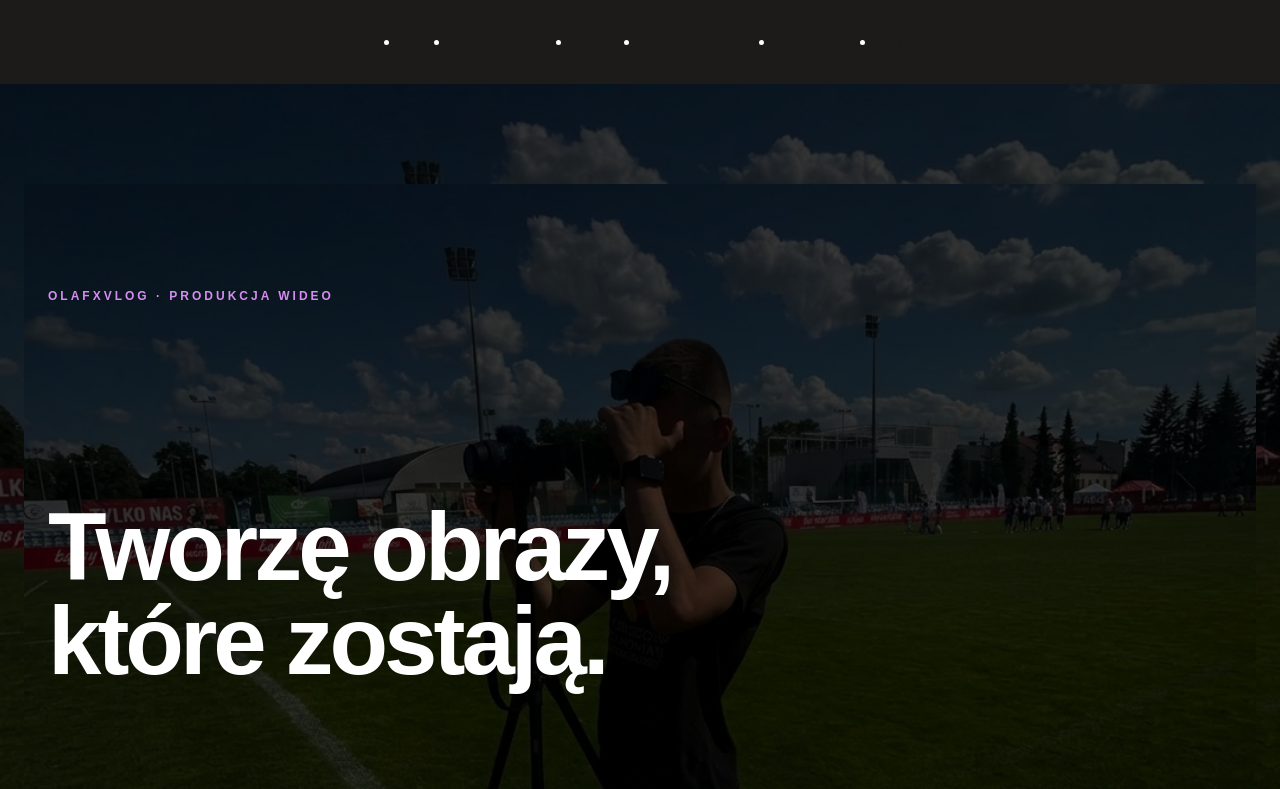
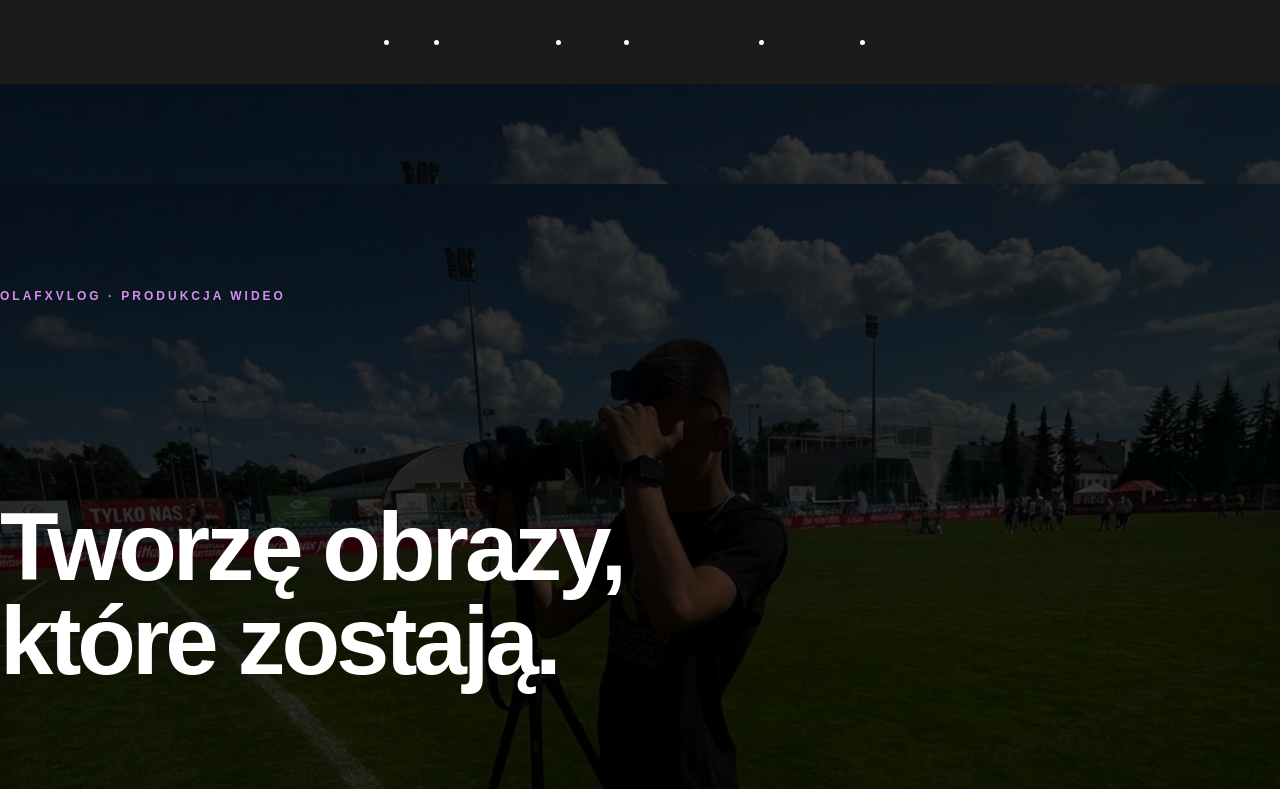
Before and after one commit to olafxVlog/portfolio-park, a plain HTML site: page docs/index.html in a window 1280 px wide. Shown: the top 789 px of the page. Drawn offline with Linux system fonts and the light colour scheme; a web font is replaced by a local one.

Commit message:
Make all portfolio sections full width

```diff
--- a/docs/index.html
+++ b/docs/index.html
@@ -54,6 +54,16 @@ html, body {
 .wpcf7 form textarea::placeholder {
   color: #c6c3cc !important;
   opacity: 1;
+}
+/* Pełna szerokość sekcji na Start i podstronach */
+html, body { overflow-x: hidden !important; }
+body .wp-block-post-content .alignfull,
+body .elementor-widget-text-editor .alignfull {
+  box-sizing: border-box;
+  width: 100vw !important;
+  max-width: 100vw !important;
+  margin-left: calc(50% - 50vw) !important;
+  margin-right: calc(50% - 50vw) !important;
 }
 /*# sourceURL=global-styles-inline-css */
 </style>
```
Also changed, not shown: docs/jak-dzialam/index.html (+10 -0 lines), docs/moje-realizacje/index.html (+10 -0 lines), docs/o-mnie/index.html (+10 -0 lines), docs/oferta/index.html (+10 -0 lines), docs/zdjecia-z-planow/index.html (+10 -0 lines).
